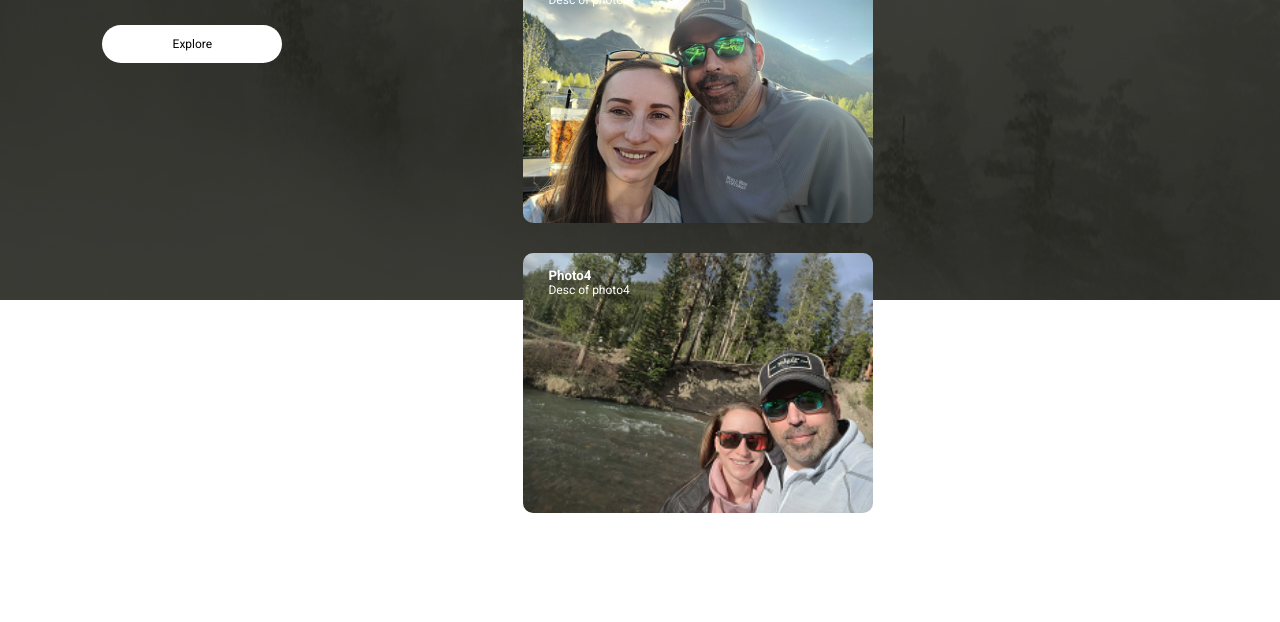
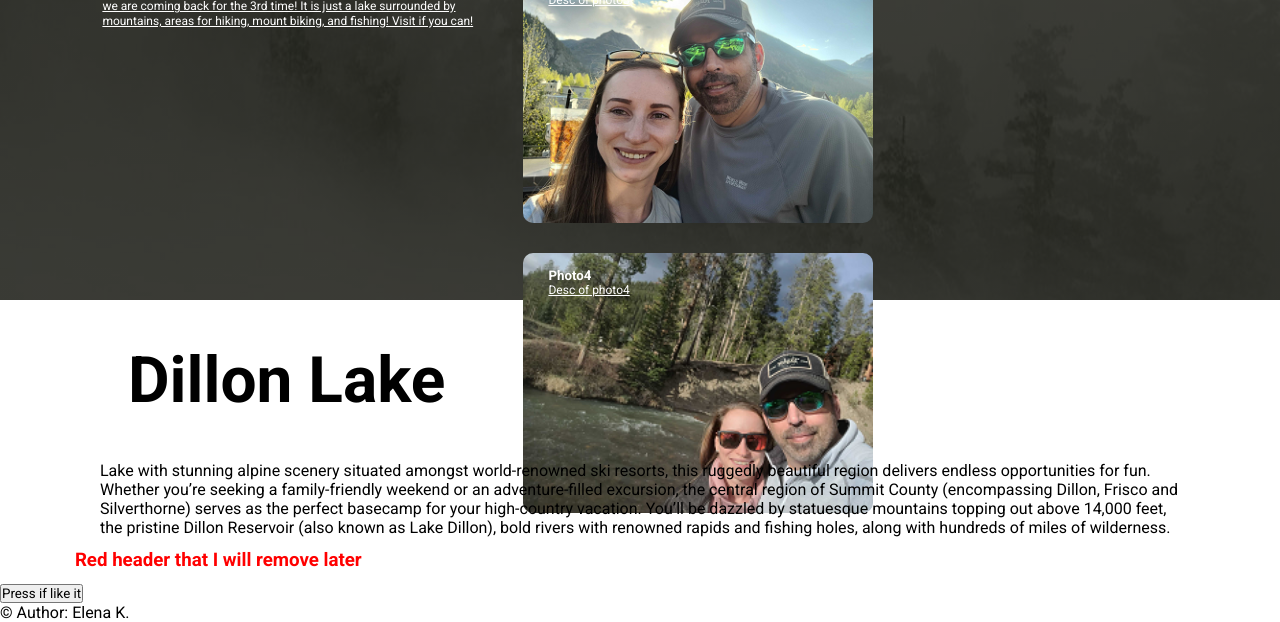
Before and after one commit to KC-LC101-June-21/assignment-4-html-me-something-elenakononova, a website: page index.html in a window 1280 px wide. Shown: the part 500-1122 px from the top of the page. Before the commit the page ends 1028 px from the top, so only its background shows below. Drawn offline with Linux system fonts and the light colour scheme.

Commit message:
Adding more stuff to pass checks for grading

```diff
--- a/index.html
+++ b/index.html
@@ -4,18 +4,41 @@
         <title>My_Homework_Page</title>
         <link rel="stylesheet" href="styles.css">
         <link href="https://fonts.googleapis.com/css2?family=Roboto:wght@400;700&display=swap" rel="stylesheet">
-        </head>
-
+        <style>
+        h2{
+            display: block;
+            font-size: 4em;
+            margin-top: 0.67em;
+            margin-bottom: 0.67em;
+            margin-left: 2em;
+            margin-right: 0;
+            font-weight: bold;
+        }
+        h3{
+            color:red;
+            margin-top: 0.67em;
+            margin-bottom: 0.67em;
+            margin-left: 4em;
+            margin-right: 0;
+        }
+        body{
+            margin: 0px;
+            padding: 0 px;
+        }
+        u{
+            color: #fff; font-size: 12px; line-height: 15px;
+        }
+    </style>
+    </head>
         <body>
             <div class="container">
                 <div class="navbar">
-                    <img src="pics/logo.png" class="logo">
+                    <img src="images/logo.png" class="logo">
                     <nav>
                         <ul style ="list-style-type: square">
-                            <li><a href="">HOME</a></li>
                             <li><a href="https://www.colorado.com/cities-and-towns/dillon" target="_blank">REGION</a></li>
                             <li><a href="">ABOUT</a></li>
-                            <img src="pics/menu.png" class="menu-icon">
+                            <img src="images/menu.png" class="menu-icon">
                         </ul>
 
                     </nav>
@@ -23,36 +46,70 @@
                     <div class="row">
                         <div class="col">
                             <h1>Colorado</h1>
-                            <p>This is our second visit of Dillon Lake area. We love that place so much that we are coming back for the 3rd time!
+                            <u>This is our second visit of Dillon Lake area. We love that place so much that we are coming back for the 3rd time!
                                It is just a lake surrounded by mountains, areas for hiking, mount biking, and fishing! Visit if you can!
-                            </p>
-                            <button type="button">Explore</button>
-                        </div>
+                            </u>
+                           </div>
                         <div>
                             <div class="col">
                                 <div class="card card1">
                                     <h5>Photo2</h5>
-                                    <p>Desc of photo1</p>
+                                    <u>Desc of photo1</u>
                                 </div>
                                 <div class="card card2">
                                     <h5>Photo2</h5>
-                                    <p>Desc of photo2</p>
+                                    <u>Desc of photo2</u>
                                 </div>
                                 <div class="card card3">
                                     <h5>Photo3</h5>
-                                    <p>Desc of photo3</p>
+                                    <u>Desc of photo3</u>
                                 </div>
                                 <div class="card card4">
                                     <h5>Photo4</h5>
-                                    <p>Desc of photo4</p>
+                                    <u>Desc of photo4</u>
                                 </div>
 
                             </div>
+
                         </div>
                     </div>
             </div>
+            <main>
+            <article>
+                <header>
+                    <h2>Dillon Lake</h2>
+                    <p>
+                        Lake with stunning alpine scenery situated amongst world-renowned ski resorts,
+                         this ruggedly beautiful region delivers endless opportunities for fun.
+                        Whether you’re seeking a family-friendly weekend or an adventure-filled excursion,
+                         the central region of Summit County (encompassing Dillon, Frisco and Silverthorne)
+                          serves as the perfect basecamp for your high-country vacation.
+                           You’ll be dazzled by statuesque mountains topping out above 14,000 feet,
+                            the pristine Dillon Reservoir (also known as Lake Dillon), bold rivers with renowned rapids and fishing holes,
+                             along with hundreds of miles of wilderness.</p>
+                    </header>
+            </article>
+        </main>
+        <h3> Red header that I will remove later</h3>
+
+        <button onclick="youClicked();">Press if like it</button>
+
+        <script>
+            function youClicked () {
+                var txt;
+                var r = confirm("Yes, I like it");
+                if (r == true) {
+                    txt = "you liked my page"
+                }
+                else {
+                    txt = "you did not like it :(";
+                }
+                document.getElementById("demo").innerHTML = txt;
+            }
+        </script>
+        <p id="demo"></p>
 
 
-
+            <footer>&copy; Author: Elena K.</footer>
         </body>
 </html>
--- a/styles.css
+++ b/styles.css
@@ -7,7 +7,7 @@
 .container{
     width: 100%;
     height: 100vh;
-    background-image: linear-gradient(rgba(0,0,0,0.7),rgba(0,0,0,0.7)),url(pics/3751078.jpg);
+    background-image: linear-gradient(rgba(0,0,0,0.7),rgba(0,0,0,0.7)),url(images/3751078.jpg);
     background-position: center;
     background-size: cover;
     padding-left: 8%;
@@ -56,22 +56,6 @@ h1{
     color: #fff;
     font-size: 100px;
 }
-p{
-    color: #fff;
-    font-size: 12px;
-    line-height: 15px;
-}
-button{
-    width: 180px;
-    color:#000;
-    font-size: 12px;
-    padding: 12px 0;
-    background: #fff;
-    border: 0;
-    border-radius: 20px;
-    outline: none;
-    margin-top: 30px;
-}
 .card{
     width: 300px;
     height: 230px;
@@ -86,14 +70,14 @@ button{
     transition: transform 0.5s;
 }
 .card1{
-    background-image: url(pics/1.jpg);
+    background-image: url(images/1.jpg);
 }
 .card2{
-    background-image: url(pics/2.png);
+    background-image: url(images/2.png);
 }.card3{
-    background-image: url(pics/3.png);
+    background-image: url(images/3.png);
 }.card4{
-    background-image: url(pics/4.png);
+    background-image: url(images/4.png);
 }
 .card:hover{
     transform: translateY(-10px);
@@ -101,3 +85,8 @@ button{
 h5{
     color: #fff;
 }
+p {
+    color: black;
+    margin-left: 100px;
+    margin-right: 100px;
+}
```
Also changed, not shown: images/1.jpg (renamed from pics/1.jpg), images/2.png (renamed from pics/2.png), images/20210529_143641.jpg (renamed from pics/20210529_143641.jpg), images/20210602_171546.jpg (renamed from pics/20210602_171546.jpg), images/20210604_183636.jpg (renamed from pics/20210604_183636.jpg), images/3.png (renamed from pics/3.png), images/3751078.jpg (renamed from pics/3751078.jpg), images/4.png (renamed from pics/4.png), images/Resized_20210602_183027.jpeg (renamed from pics/Resized_20210602_183027.jpeg), images/logo.png (renamed from pics/logo.png), images/menu.png (renamed from pics/menu.png).
